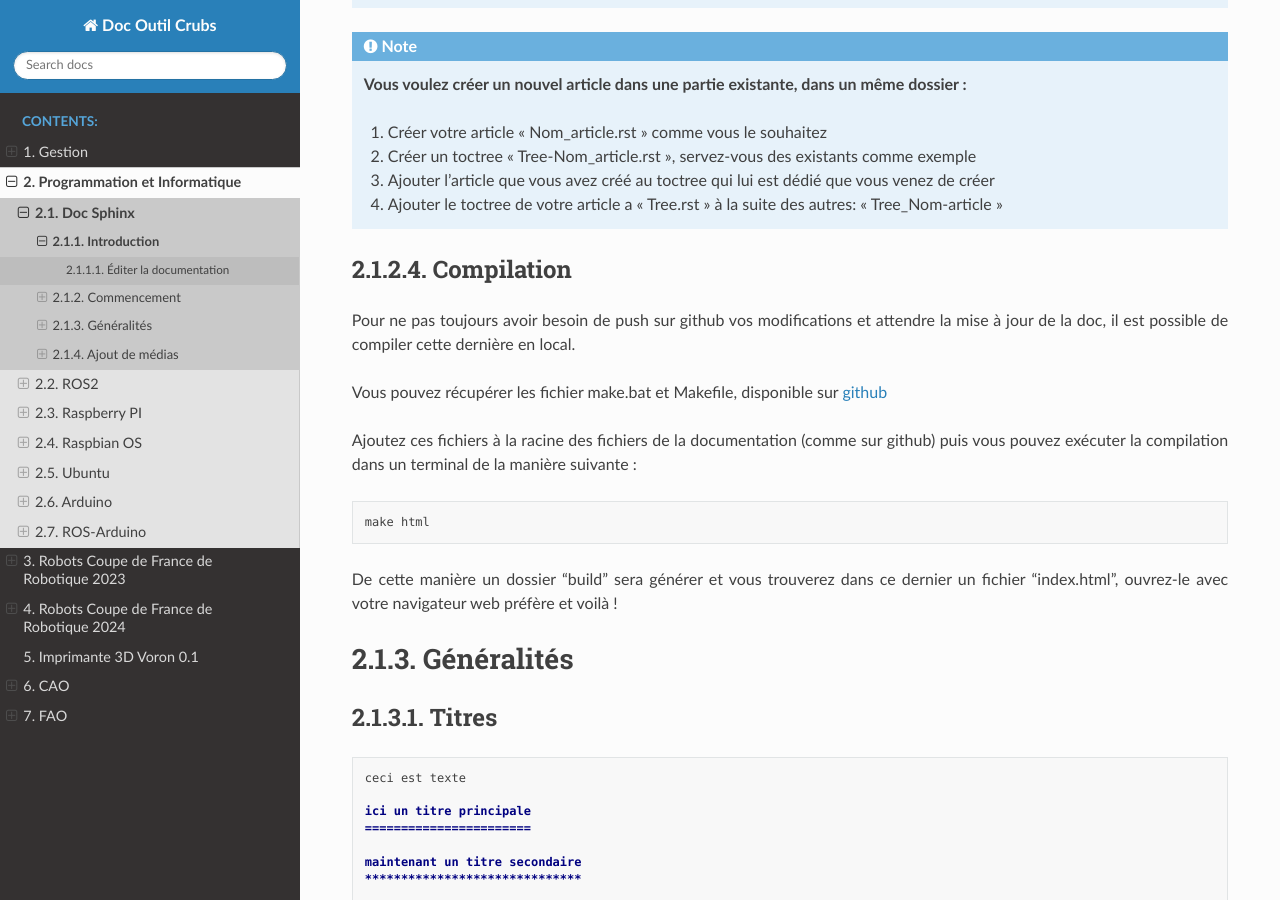
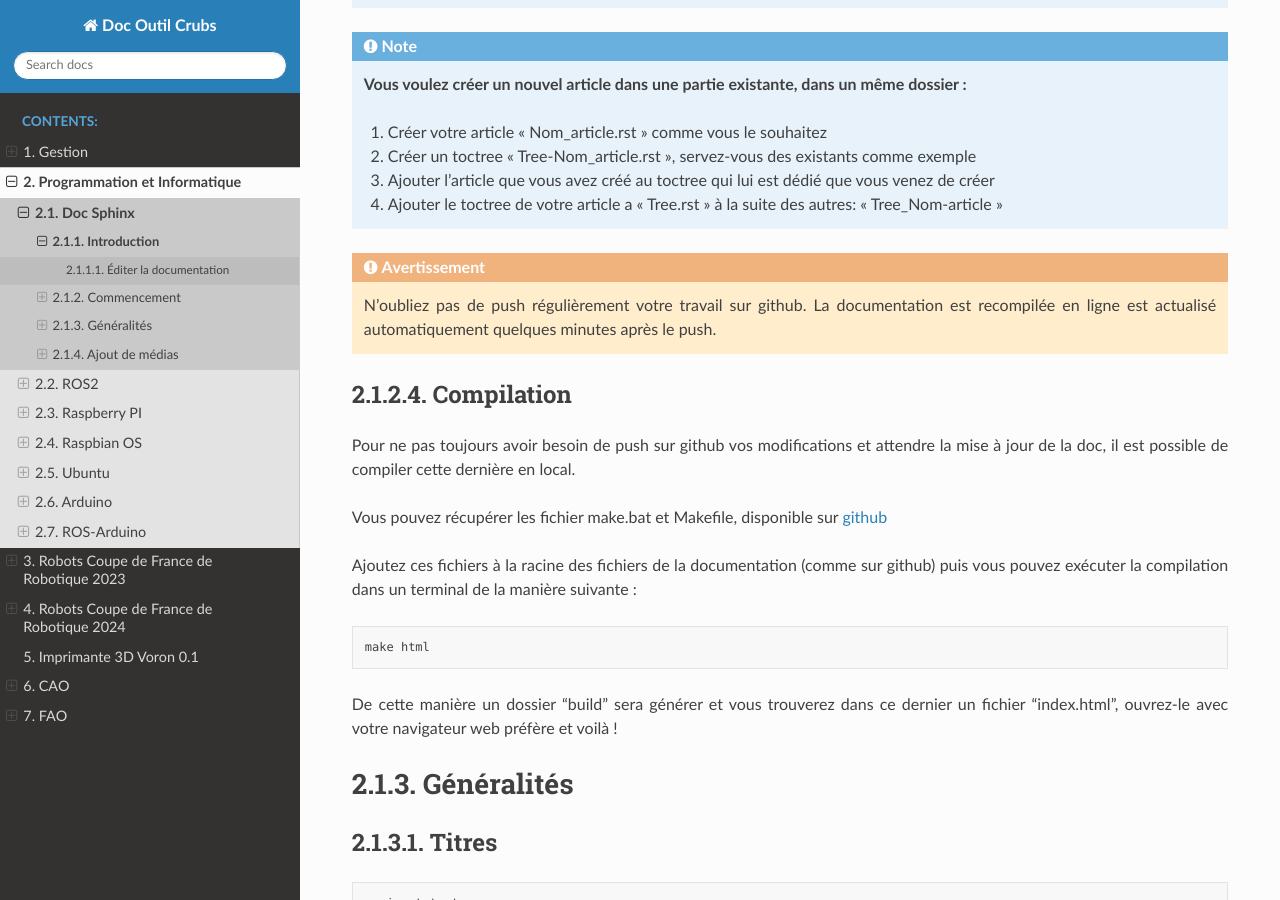
Before and after one commit to CRUBS/Documentation, a Sphinx documentation site: the page built from docs/source/Informatique_Programmation/Doc_sphinx.rst, in a window 1280 px wide and 900 px high, scrolled down 4745 px. Built offline with Sphinx 7.4.7 and the Read the Docs theme 2.0.0, drawn with Linux system fonts in a browser that asks for light colours; pages that are not in the unit, such as notebooks, are missing from menus.

Commit message:
Update Doc_sphinx.rst

```diff
--- a/docs/source/Informatique_Programmation/Doc_sphinx.rst
+++ b/docs/source/Informatique_Programmation/Doc_sphinx.rst
@@ -195,6 +195,11 @@ Pour résumer schématiquement, voilà ce que ça donne :
 	#. Ajouter le toctree de votre article a "Tree.rst" à la suite des autres: "Tree_Nom-article"
 
 
+.. warning::
+
+	N'oubliez pas de push régulièrement votre travail sur github. La documentation est recompilée en ligne est actualisé automatiquement quelques minutes après le push.
+
+
 Compilation
 ***********
 Pour ne pas toujours avoir besoin de push sur github vos modifications et attendre la mise à jour de la doc, il est possible de compiler cette dernière en local.
```
